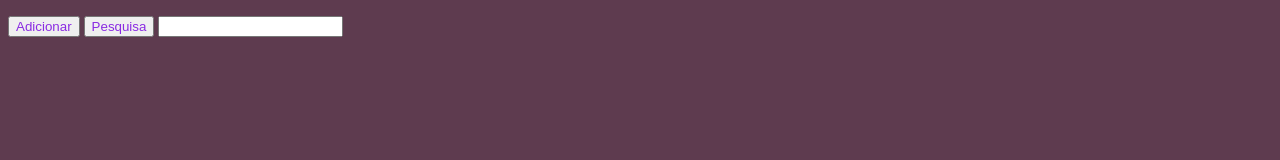
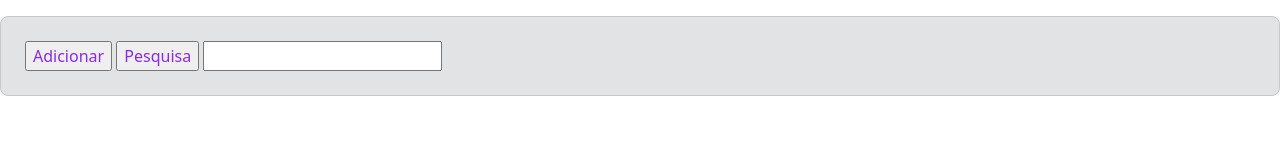
Before and after one commit to LucasSilveiradaLuz/project_bookFinder, a plain HTML site: page index.html in a window 1280 px wide. Drawn offline with nearby package versions, Linux system fonts and the light colour scheme.

Commit message:
style: incorporating bootstrap

```diff
--- a/index.html
+++ b/index.html
@@ -4,6 +4,7 @@
     <meta charset="UTF-8">
     <meta name="viewport" content="width=device-width, initial-scale=1.0">
     <link rel="stylesheet" href="style.css">
+     <link href="https://cdn.jsdelivr.net/npm/bootstrap@5.3.8/dist/css/bootstrap.min.css" rel="stylesheet" integrity="sha384-sRIl4kxILFvY47J16cr9ZwB07vP4J8+LH7qKQnuqkuIAvNWLzeN8tE5YBujZqJLB" crossorigin="anonymous">
     <title> Projeto Biblioteca</title>
 </head>
 <body>
@@ -11,10 +12,14 @@
     <p id ="Author"></p>
     <p id ="Description"></p>
     <p id = "img"></p>
-    <input type="button" class = "buttons" id = "Adicionar" value="Adicionar">
+    <div class="p-4 text-secondary-emphasis bg-secondary-subtle border border-secondary-subtle rounded-3" style = "background-color: #20344f;">
+   <input type="button" class = "buttons" id = "Adicionar" value="Adicionar">
     <input type="button" class = "buttons"  id = "Pesquisa" value = "Pesquisa">
     <input id = "textInput" type="text">
+</div>
+
 
 </body>
+<script src="https://cdn.jsdelivr.net/npm/bootstrap@5.3.8/dist/js/bootstrap.bundle.min.js" integrity="sha384-FKyoEForCGlyvwx9Hj09JcYn3nv7wiPVlz7YYwJrWVcXK/BmnVDxM+D2scQbITxI" crossorigin="anonymous"></script>
 <script src="script.js"></script>
 </html>
--- a/style.css
+++ b/style.css
@@ -1,4 +1,6 @@
+
 body {
+
     background-color: #20344f;
     background-color: #4f558e;
     background-color: #9c80c9;
```
